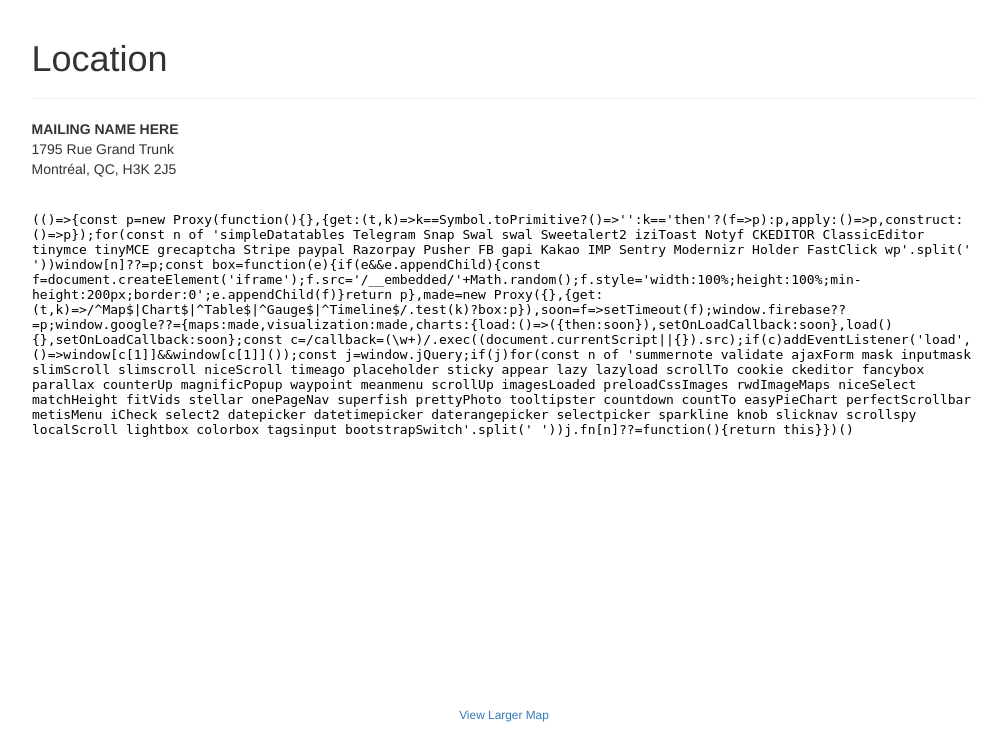
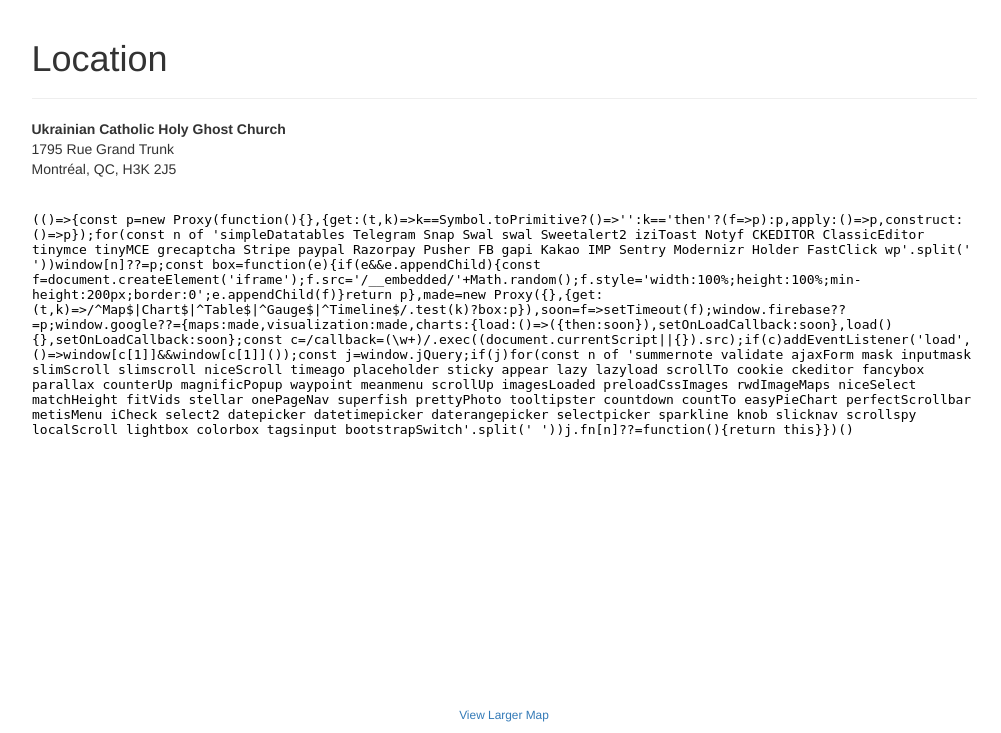
Before and after one commit to Netopya/UCHGC-Website, a PHP site: page /location.php in a window 1280 px wide. Shown: the part 150-883 px from the top of the page, without its empty margins (136-1137 px from the left). Run offline with PHP 8.4, Linux system fonts and the light colour scheme; some libraries are stand-ins or nearby versions.

Commit message:
Updated address

```diff
--- a/location.php
+++ b/location.php
@@ -24,7 +24,7 @@
                                 <h1><?php echo $location_button[$refined_laguage]; ?></h1>
                             </div>
                             <address>
-                                <strong>MAILING NAME HERE</strong><br>
+                                <strong>Ukrainian Catholic Holy Ghost Church</strong><br>
                                 1795 Rue Grand Trunk<br>
                                 Montréal, QC, H3K 2J5
                             </address>
```
